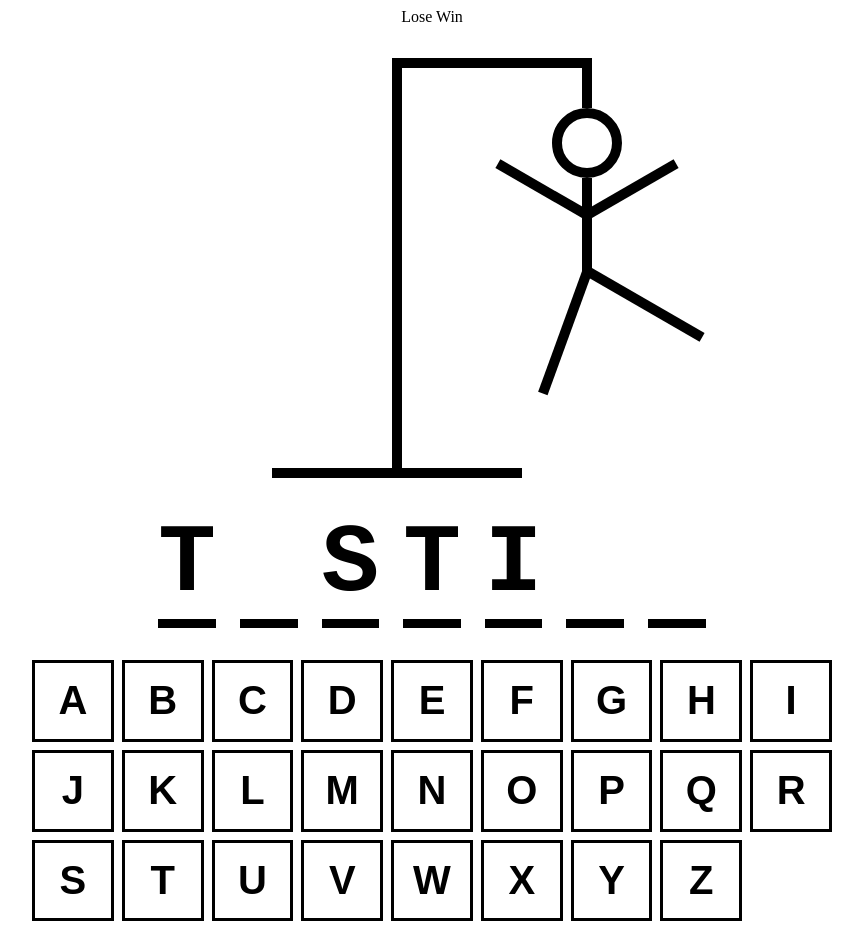
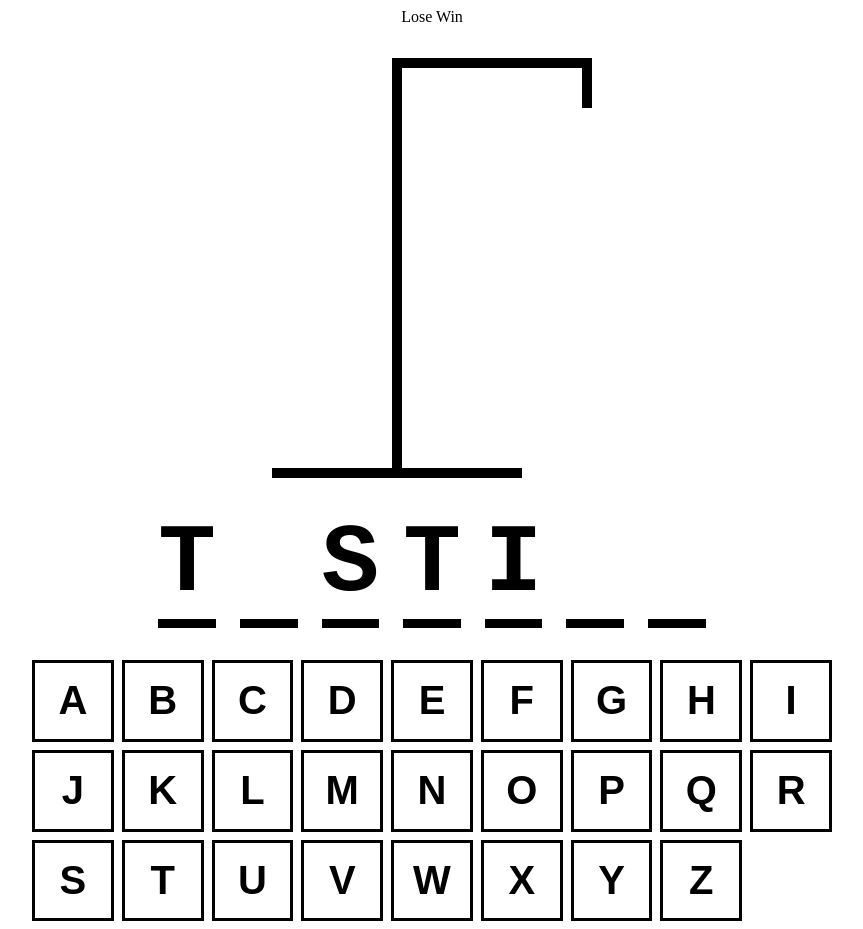
Before and after one commit to AlphaKappa44/Hanged-Man-React-Typescript, a React (Vite) app: page / in a window 1280 px wide. Shown: the whole page, without its empty margins (208-1071 px from the left). Built offline with nearby package versions, Linux system fonts and the light colour scheme.

Commit message:
HangmanDrawing's logic

```diff
--- a/src/App.tsx
+++ b/src/App.tsx
@@ -7,10 +7,15 @@
 function App() {
 
 	const [wordToGuess, setWordToGuess] = useState(() => {
-		return words[Math.floor(Math.random() * words.length)]
+		return "testings"
+		// return words[Math.floor(Math.random() * words.length)]
 	})
 
 	const [guessedLetters, setGuessedLetters] = useState<string[]>([])
+	const incorrectLetters = guessedLetters.filter(
+		letter => !wordToGuess.includes(
+			letter
+			))
 
 	return (
 		<div style={{
@@ -27,7 +32,7 @@
 				Win
 			</div>
 
-			<HangmanDrawing />
+			<HangmanDrawing numberOfGuesses = {incorrectLetters.length}/>
 
 			<HangmanWord />
 
--- a/src/HangmanDrawing.tsx
+++ b/src/HangmanDrawing.tsx
@@ -23,7 +23,6 @@
 
     </div>
 )
-
 const RIGHT_ARM = (
     <div style={{
         width: "100px",
@@ -38,7 +37,6 @@
 
     </div>
 )
-
 const LEFT_ARM = (
     <div style={{
         width: "100px",
@@ -53,7 +51,6 @@
 
     </div>
 )
-
 const RIGHT_LEG = (
     <div style={{
         width: "130px",
@@ -68,7 +65,6 @@
 
     </div>
 )
-
 const LEFT_LEG = (
     <div style={{
         width: "130px",
@@ -83,14 +79,16 @@
 
     </div>
 )
-export function HangmanDrawing () {
+
+const BODY_PARTS = [HEAD, BODY, RIGHT_ARM, LEFT_ARM, RIGHT_LEG, LEFT_LEG]
+
+type HangmanDrawingProps = {
+    numberOfGuesses: number
+}
+
+export function HangmanDrawing ({numberOfGuesses}: HangmanDrawingProps) {
     return <div style={{ position : "relative"}}>
-        {HEAD}
-        {BODY}
-        {RIGHT_ARM}
-        {LEFT_ARM}
-        {RIGHT_LEG}
-        {LEFT_LEG}
+        {BODY_PARTS.slice(0,numberOfGuesses)}
         <div style={{ height:"40px", width:"10px", background:"black", marginLeft:"310px", position: "absolute",top:"10px"}}></div>
         <div style={{ height:"10px", width:"200px", background:"black", marginLeft:"120px"}}></div>
         <div style={{ height:"400px", width:"10px", background:"black", marginLeft:"120px"}}></div>
```
